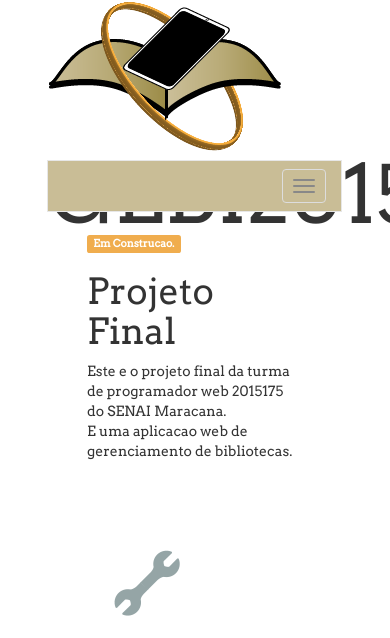
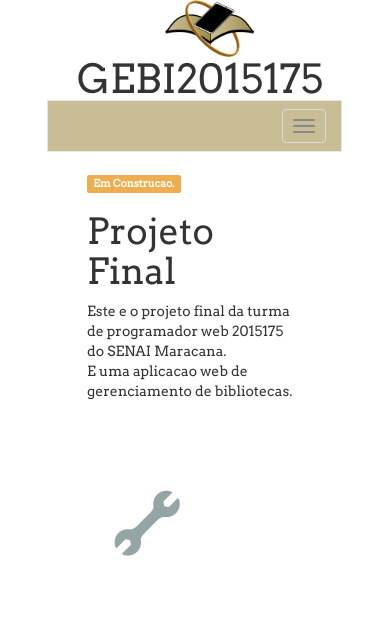
Before and after one commit to Turma2015175/gebi2015175, a PHP site: page / in a window 390 px wide. Shown: the top 638 px of the page. Run offline with PHP 8.4, Linux system fonts and the light colour scheme; data that the repository does not hold is empty.

Commit message:
Css Tamplate

```diff
--- a/app/assets/css/style.css
+++ b/app/assets/css/style.css
@@ -34,15 +34,20 @@ html, body {
 	}
 
 header{
-	height:160px;
-	border:1px solid #fff;
+	height:220px;
+	//border:1px solid blue;
 }
 	header img {
+		display:block;
+		width:30%;
 		float:left;
+		//border:1px solid red;
 	}
 	header h1{
 		font-size:80px;
-	margin-top:40px;
+		margin:50px 0 0 10px;
+		float:left;
+		//border:1px solid green;
 	}
 
 #conteudo {
@@ -61,7 +66,7 @@ header h1{
 	color:#fff;
 }
 .navbar-right{
-	margin-right:8%;
+	margin-right:15%;
 }
 footer{
 	position: absolute;
@@ -86,3 +91,35 @@ footer li{
 footer a {
 	color: #000;
 }
+
+@media only screen and (max-width: 910px){
+	header h1 {
+		margin-top:0;
+		float:none;
+		text-align:center;
+	}
+	header img {
+		margin-left:40%
+	}
+
+	#conteudo {
+	padding-bottom: 180px;
+}
+
+@media only screen and (max-width: 630px){
+header{
+	height:160px;
+}
+	header h1 {
+		font-size:60px;
+	}
+
+}
+@media only screen and (max-width: 510px){
+header{
+	height:100px;
+}
+	header h1 {
+		font-size:40px;
+	}
+}
```
Lines whose indentation alone changed are shown as unchanged.
